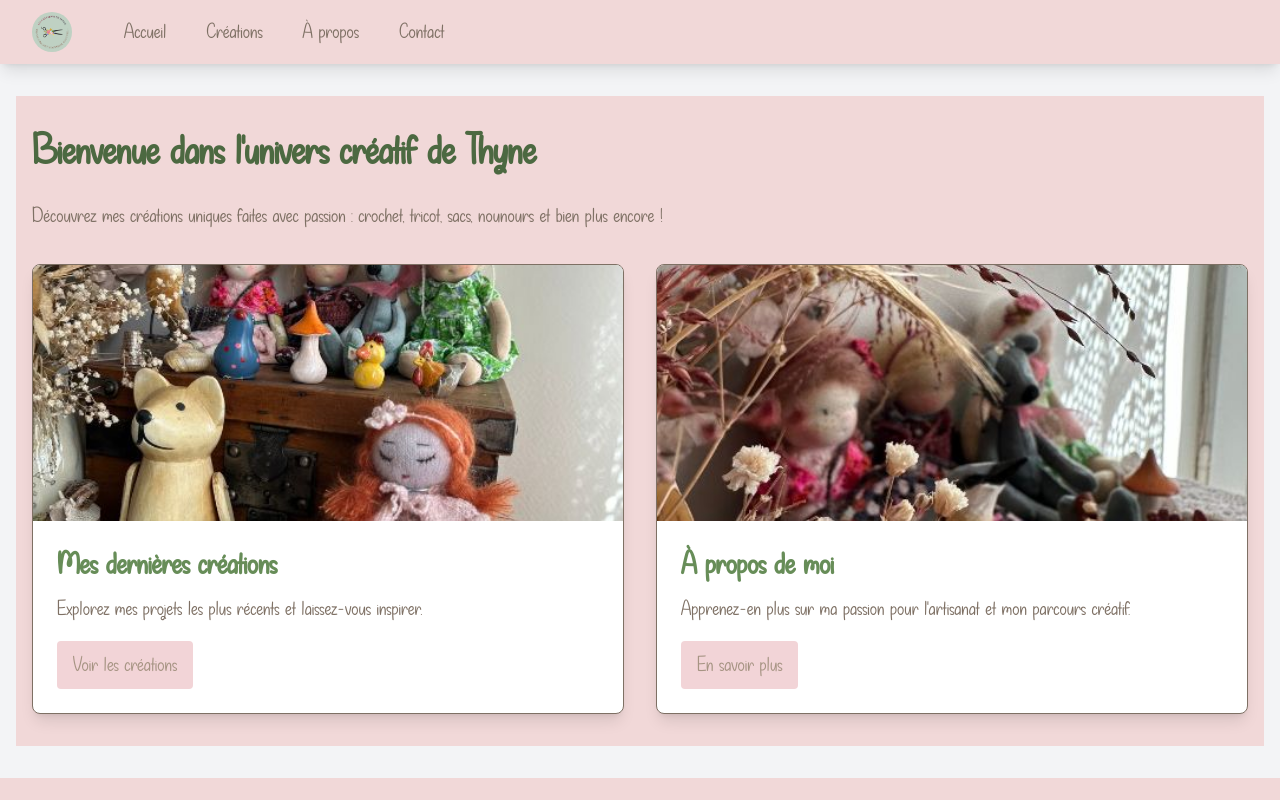
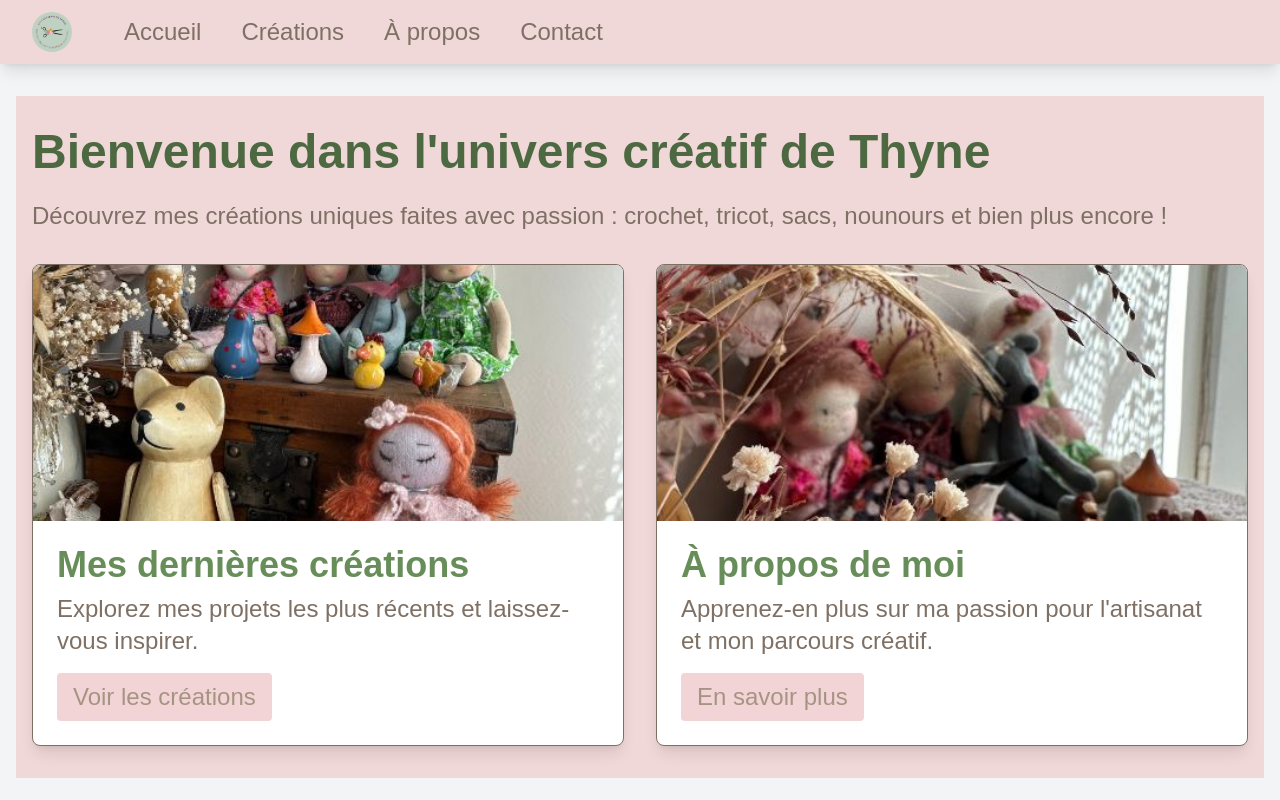
Before and after one commit to Mathieu-Soussignan/les_creations_de_thynes, a React (Vite) app: page / in a window 1280 px wide. Shown: the top 800 px of the page. Built offline with nearby package versions, Linux system fonts and the light colour scheme.

Commit message:
bugs corrections

```diff
--- a/src/index.css
+++ b/src/index.css
@@ -3,7 +3,7 @@
 @tailwind utilities;
 
 @font-face {
-    font-family: 'CallmeJigo';
+    font-family: 'Autumn_in_September';
     src: url('../src/assets/fonts/Autumn_in_September.ttf') format('opentype'); /* Vérifiez le chemin par rapport à l'emplacement du fichier index.css */
     font-weight: normal;
     font-style: normal;
```
